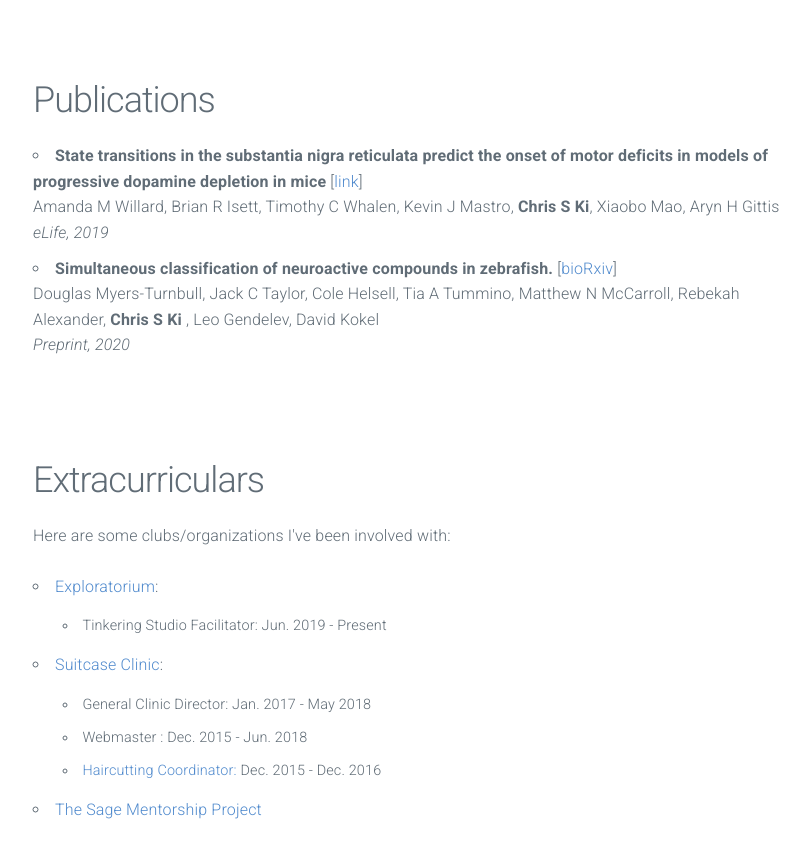
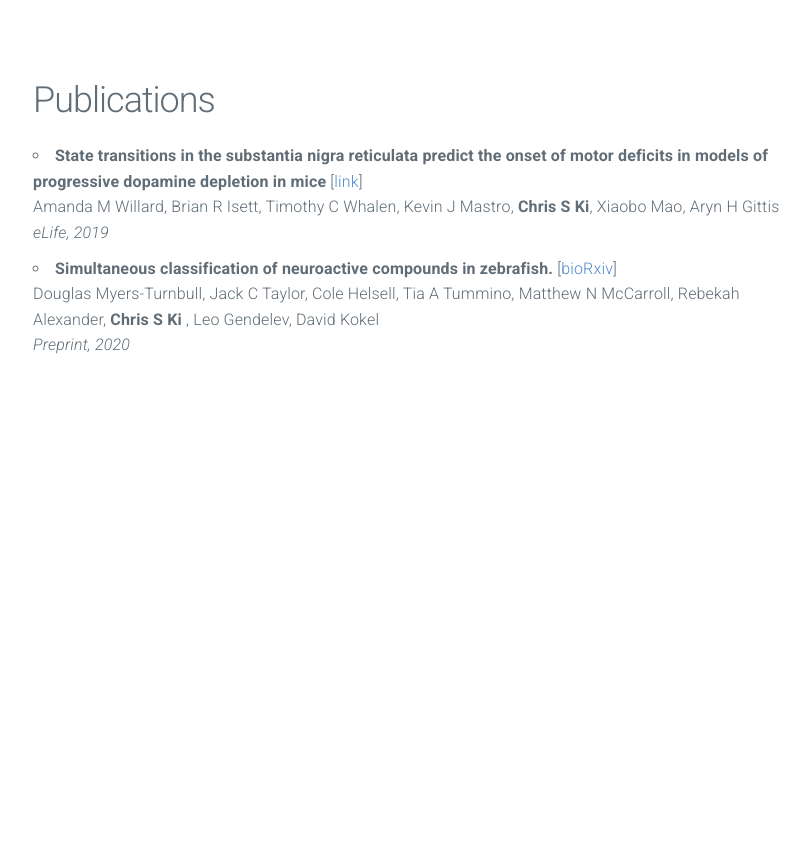
Before and after one commit to chriski777/chriski777.github.io, a plain HTML site: page index.html in a window 1280 px wide. Shown: the part 951-1799 px from the top of the page, without its empty margins (227-1037 px from the left). After the commit the page ends 1334 px from the top, so only its background shows below. Drawn offline with nearby package versions, Linux system fonts and the light colour scheme.

Commit message:
removed extracurriculars

```diff
--- a/index.html
+++ b/index.html
@@ -31,9 +31,6 @@
 						</li>
 						<li class="nav_item">
 							<h1 class= "nav_link"> <a href= "#pubs"> Publications </a> </h1>
-						</li>
-						<li class="nav_item">
-							<h1 class= "nav_link"> <a href= "#ec"> Extracurriculars </a> </h1>
 						</li>
 					</ul>
 				</section>
@@ -122,23 +119,6 @@
 					</li>
 				</ul>
 			</section>
-			<div class = "anchor" id = "ec"> </div>
-			<section class="container" >
-				<h2 class="projects"> Extracurriculars </h2>
-				<p> Here are some clubs/organizations I've been involved with: </p>
-				<ul>
-					<li> <a href= "https://www.exploratorium.edu/tinkering">Exploratorium</a>: </li>
-						<ul>
-							<li> Tinkering Studio Facilitator: Jun. 2019 - Present </li>
-						</ul>
-					<li> <a href= "https://www.suitcaseclinic.org/general-clinic">Suitcase Clinic</a>:
-						<ul>
-							<li> General Clinic Director:  Jan. 2017 - May 2018</li>
-							<li> Webmaster : Dec. 2015 - Jun. 2018</li>
-							<li> <a href = "https://news.berkeley.edu/2016/07/01/suitcase-clinic-services-for-the-homeless-life-lessons-for-volunteers/"> Haircutting Coordinator: </a> Dec. 2015 - Dec. 2016 </li>
-						</ul>
-					<li> <a href= "https://callink.berkeley.edu/organization/sagementorshipproject"> The Sage Mentorship Project</a>
-			</section>
 			<footer class="footer">
 				<section class="container">
 				</section>
```
